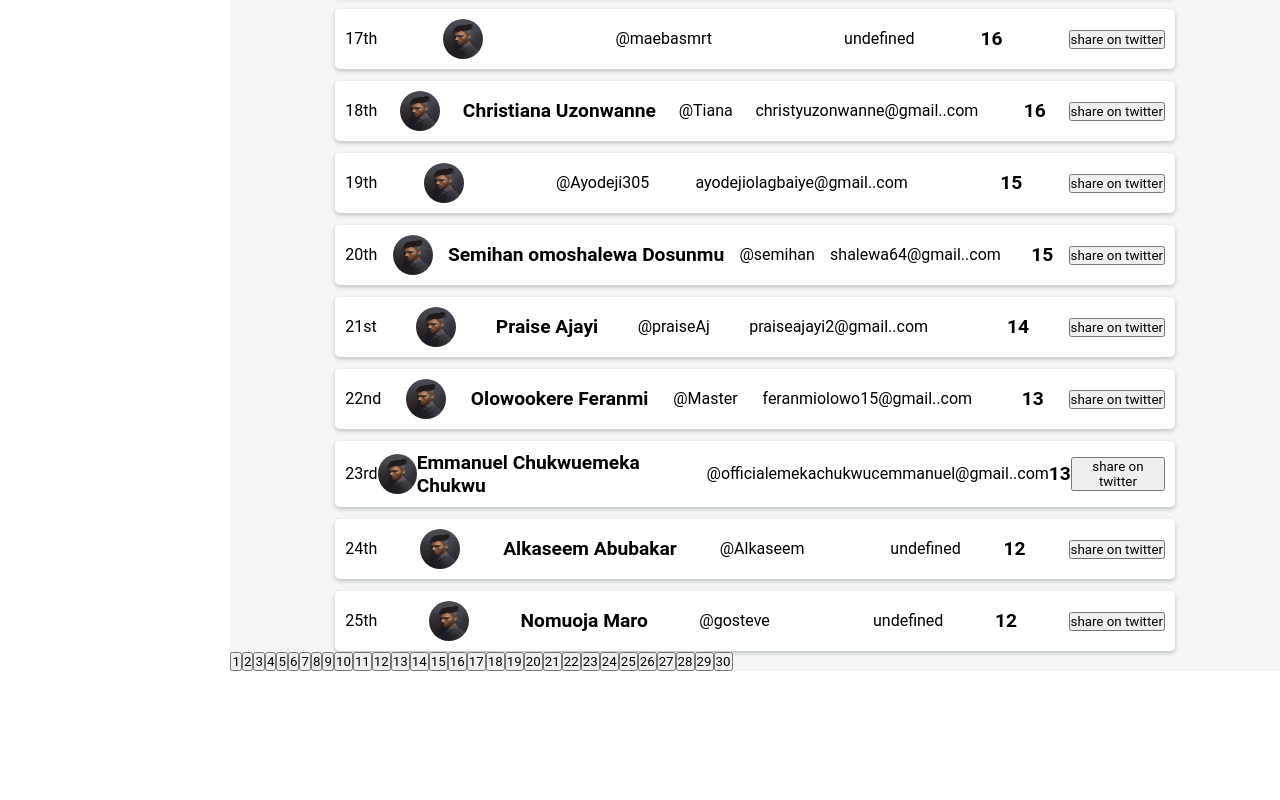
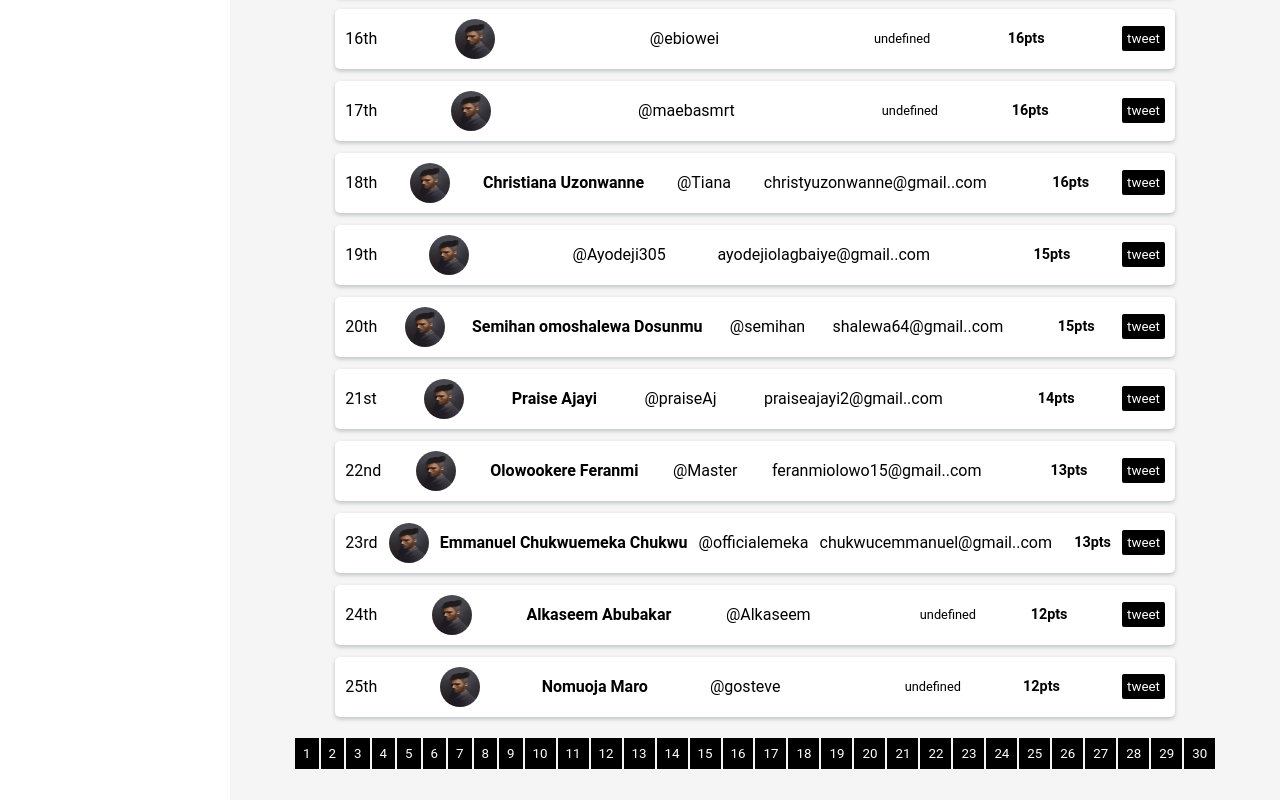
Before and after one commit to Mr-emeka/leaderboard, a plain HTML site: page index.html in a window 1280 px wide. Shown: the part 1474-2274 px from the top of the page. Before the commit the page ends 2145 px from the top, so only its background shows below. Drawn offline with Linux system fonts and the light colour scheme.

Commit message:
styled btn

```diff
--- a/assets/css/style.css
+++ b/assets/css/style.css
@@ -58,7 +58,7 @@
     background: #2F80ED;
     color: white;
     border-radius: 5px;
-    border: 1px sol. #2F80ED;
+    border: 1px solid #2F80ED;
     cursor: pointer;
     text-transform: uppercase;
 }
@@ -84,7 +84,7 @@
     display: flex;
     justify-content: center;
     justify-content: space-between;
-    width: 65%;
+    width: 80%;
     margin: 0 auto;
     margin-top: 1.2rem;
 }
@@ -93,11 +93,11 @@
     display: flex;
     flex-direction: column;
     align-items: center;
-    /* border: 1px sol. black; */
+    /* border: 1px solid black; */
     background-color: white;
     box-shadow: 0px 2px 4px rgba(8, 35, 48, 0.24);
     border-radius: 5px;
-    padding: 12px 0 10px 0;
+    padding: 12px 10px 10px 10px;
     /* height: 100px; */
 }
 
@@ -166,7 +166,7 @@
     justify-content: space-between;
     margin-top: 0.75rem;
     padding: 10px;
-    overflow: h.den;
+    overflow: hidden;
     background-color: white;
     box-shadow: 0px 2px 4px rgba(8, 35, 48, 0.24);
     border-radius: 5px;
@@ -181,3 +181,39 @@
     height: 40px;
     border-radius: 100%;
 }
+
+h5.name {
+    font-size: 1em;
+}
+
+.track {
+    font-size: .8em;
+}
+
+h5.points {
+    font-size: .9em;
+}
+
+.btn-share {
+    color: white;
+    background: black;
+    padding: 5px;
+    border: none;
+    border-radius: 2px;
+    cursor: pointer
+}
+
+.paginator {
+    color: white;
+    background: black;
+    margin: 1px;
+    padding: 8px;
+    cursor: pointer;
+    border: none;
+}
+
+.pagination {
+    margin-top: 20px;
+    margin-bottom: 30px;
+    text-align: center;
+}
--- a/assets/js/main.js
+++ b/assets/js/main.js
@@ -98,7 +98,7 @@ const populatePage = (currentData) => {
         h5.innerHTML = intern.fullName;
         // slackclass
         const slackid = document.createElement('p')
-        slackid.setAttribute('class', 'slacid');
+        slackid.setAttribute('class', 'slackid');
         slackid.innerHTML = intern.userName;
         // email
         const email = document.createElement('p')
@@ -111,14 +111,15 @@ const populatePage = (currentData) => {
         // points
         const points = document.createElement('h5');
         points.setAttribute('class', 'points');
-        points.innerHTML = intern.totalPoints;
+        points.innerHTML = point(intern.totalPoints);
         // share btn
         const link = document.createElement('a')
         link.setAttribute('href', `https://twitter.com/intent/tweet?text=My%20Total%20Point%20on%20this%20week%20HNG%20Leader%20board%20is%20${intern.totalPoints}pts`)
         link.setAttribute('target', '_blank');
 
         const share = document.createElement('button')
-        share.innerHTML = 'share on twitter'
+        share.setAttribute('class', 'btn-share')
+        share.innerHTML = 'tweet'
 
         link.appendChild(share)
         // share.setAttribute('class', 'share');
@@ -137,6 +138,7 @@ const populatePage = (currentData) => {
     pageNumbers.map(num => {
         const btn = document.createElement('button');
         btn.setAttribute('onclick', `getnewData(${num})`)
+        btn.setAttribute('class', 'paginator')
         btn.innerHTML = num;
         pagination.append(btn);
     })
@@ -161,7 +163,7 @@ const change = (currentData) => {
         h5.innerHTML = intern.fullName;
         // slackclass
         const slackid = document.createElement('p')
-        slackid.setAttribute('class', 'slacid');
+        slackid.setAttribute('class', 'slackid');
         slackid.innerHTML = intern.userName;
         // email
         const email = document.createElement('p')
@@ -174,14 +176,15 @@ const change = (currentData) => {
         // points
         const points = document.createElement('h5');
         points.setAttribute('class', 'points');
-        points.innerHTML = intern.totalPoints;
+        points.innerHTML = point(intern.totalPoints);
         // share btn
         const link = document.createElement('a')
         link.setAttribute('href', `https://twitter.com/intent/tweet?text=My%20Total%20Point%20on%20this%20week%20HNG%20Leader%20board%20is%20${intern.totalPoints}pts`)
         link.setAttribute('target', '_blank');
 
         const share = document.createElement('button')
-        share.innerHTML = 'share on twitter'
+        share.setAttribute('class', 'btn-share')
+        share.innerHTML = 'tweet'
 
         link.appendChild(share)
 
@@ -205,3 +208,7 @@ const ordinal_suffix_of = (i) => {
     if (j == 3 && k != 13) return i + 'rd';
     return i + 'th'
 }
+const point = (pts) => {
+    if (pts < 1) return pts + 'pt'
+    return pts + 'pts'
+}
--- a/index.html
+++ b/index.html
@@ -55,16 +55,16 @@
                         <input type="text" placeholder="Search your name here" class="filterInput">
                         <img class="sort" src="./assets/img/icons/sort.svg">
                     </div>
-                    <!-- <div class="sub-leader1">
-                        <span class="position">4th</span>
+                    <div class="sub-leader1">
+                        <span class="position">Position</span>
                         <img class="image" src="./assets/img/avatar/av1.jpg">
-                        <h5 class="name">Saint Maxi</h5>
-                        <p class="slacclass">@SaintM</p>
-                        <p class="email">SaintM@gmail.com</p>
-                        <p class="track">Design</p>
-                        <h5 class="points">70</h5>
+                        <h5 class="name">Name</h5>
+                        <p class="slackid">Slackid</p>
+                        <p class="email">Email</p>
+                        <p class="track">Track</p>
+                        <h5 class="points">Pts</h5>
                         <img src="./assets/img/icons/share-2.svg">
-                    </div> -->
+                    </div>
 
                 </div>
                 <div class="pagination"></div>
```
